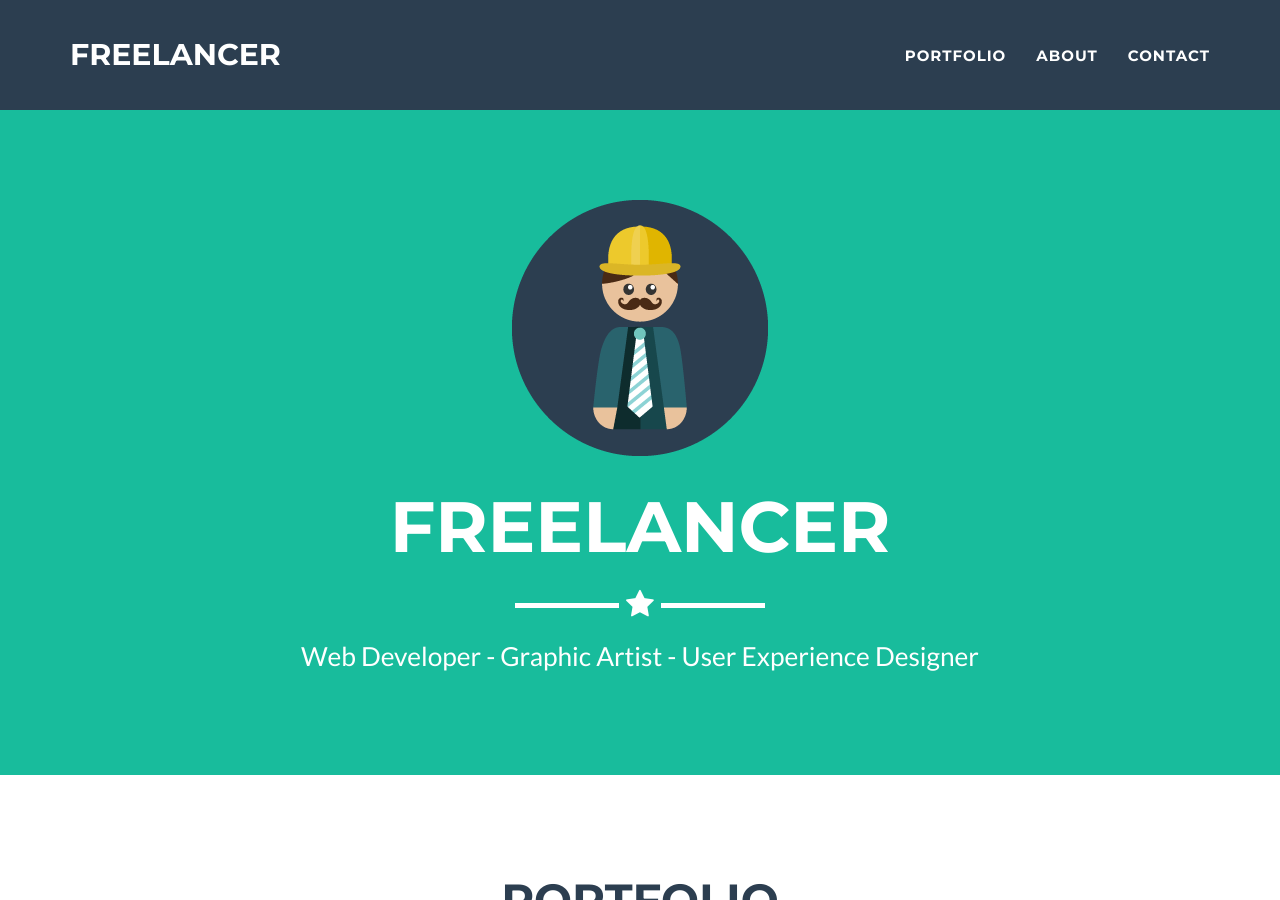
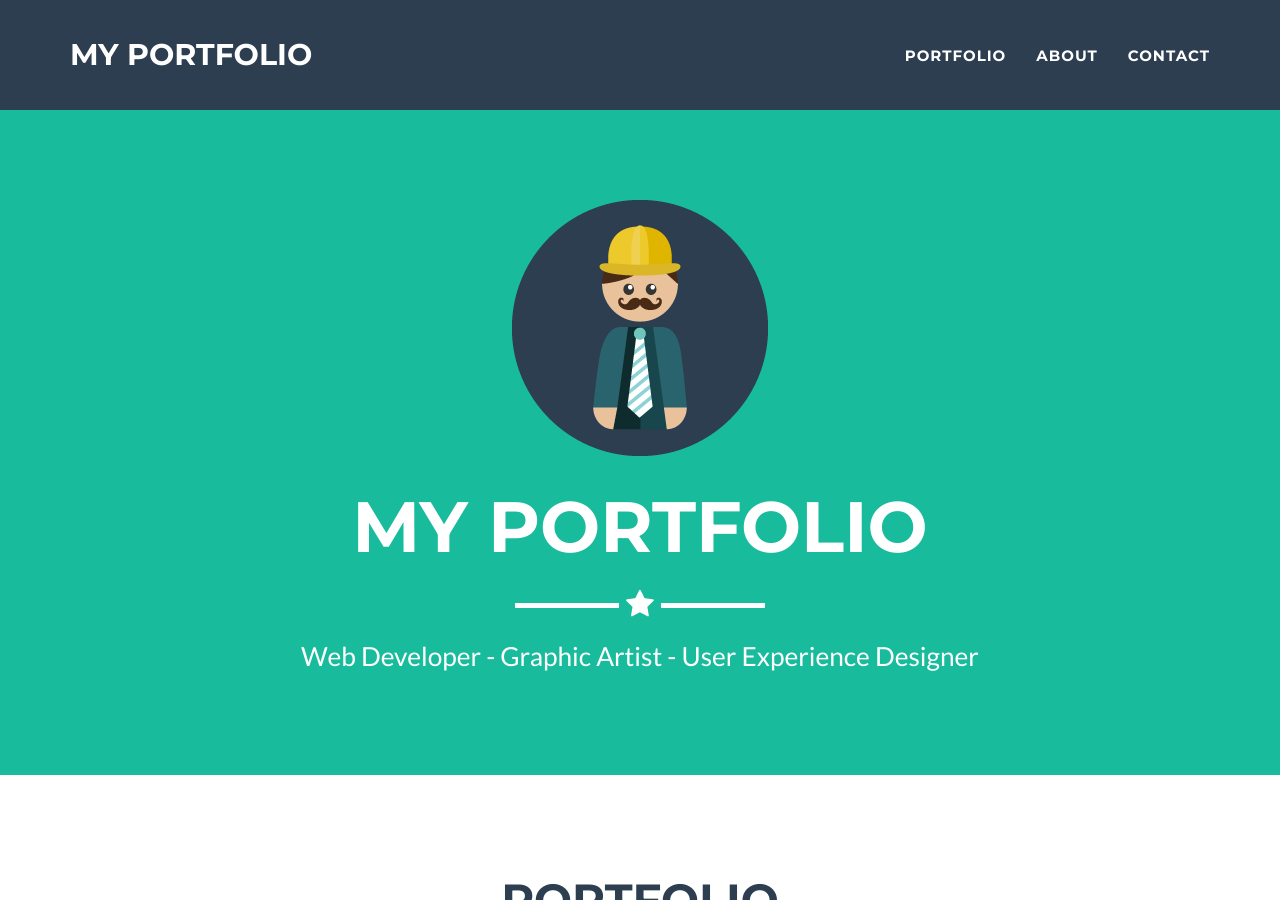
Before and after one commit to abroon01/abroon01.github.io, a Jekyll site: the page built from index.html, in a window 1280 px wide and 900 px high. Built offline with Jekyll 4.4.1, drawn with Linux system fonts in a browser that asks for light colours.

Commit message:
Update _config.yml

```diff
--- a/_config.yml
+++ b/_config.yml
@@ -1,11 +1,11 @@
 # Site settings
-title: Freelancer
-email: your-email@domain.com
-url: https://example.github.io
+title: My Portfolio
+email: abroon01@gmail.com
+url: https://abroon01.github.io
 description: "Write an awesome description for your new site here. You can edit this line in _config.yml. It will appear in your document head meta (for Google search results) and in your feed.xml site description."
 keywords: "your keywords, separated by commas"
 skills: "Web Developer - Graphic Artist - User Experience Designer"
-meta_author: LastName FirstName
+meta_author: Tariq Abroon
 
 # Google webmaster tools
 google_verify:
```
